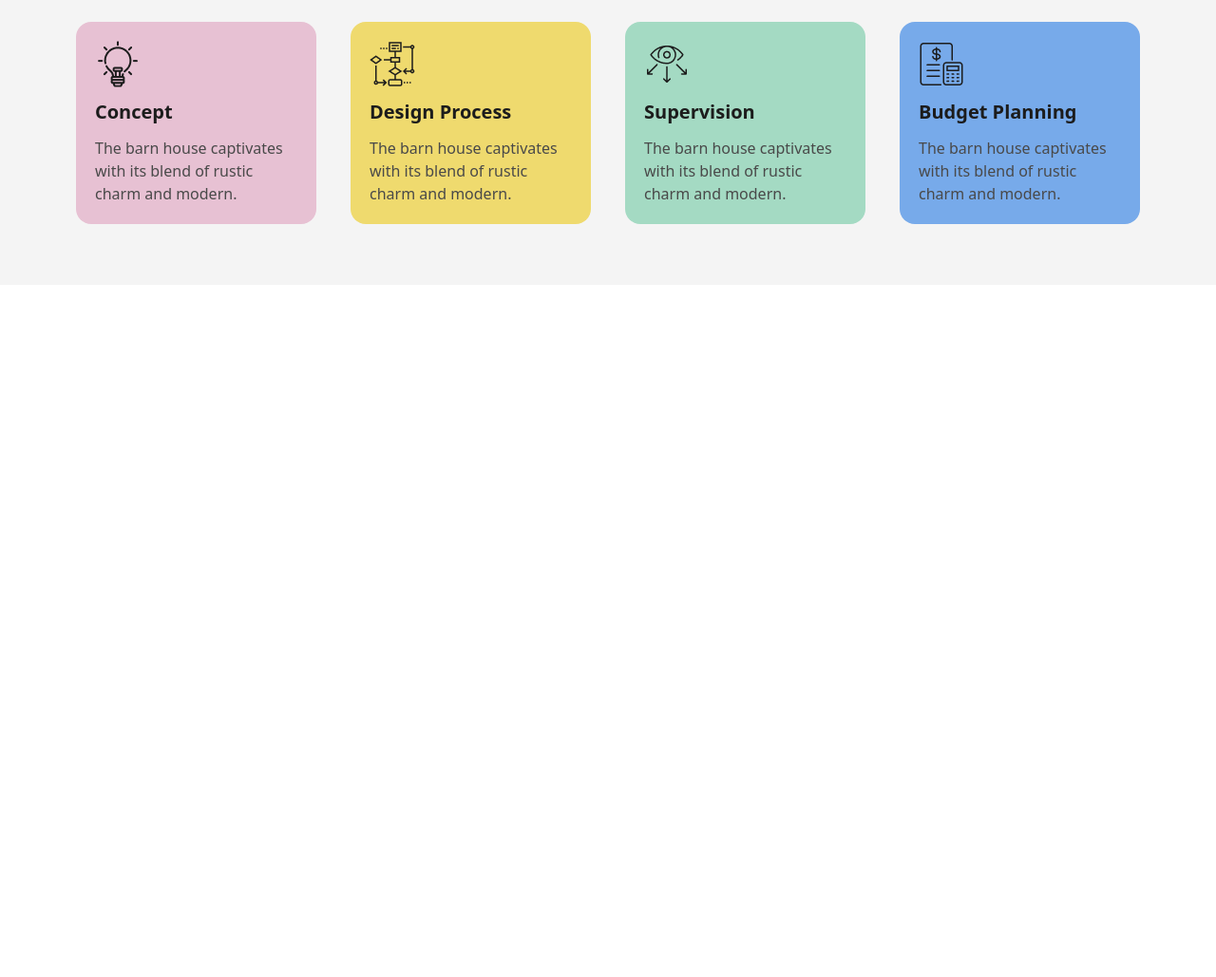
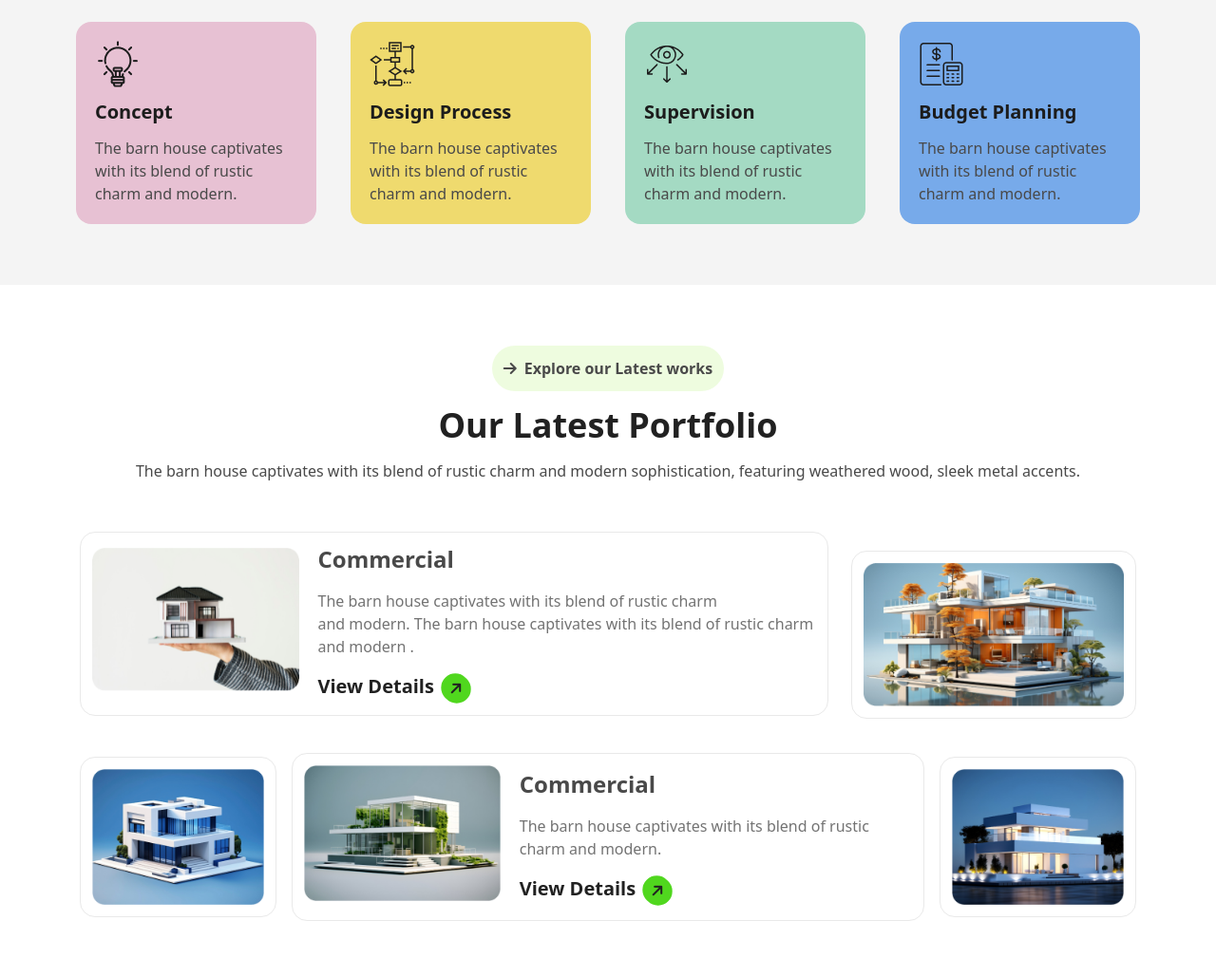
Before and after one commit to shazahanshakib/assignment3, a plain HTML site: page index.html in a window 1280 px wide. Shown: the part 1720-2749 px from the top of the page at 95% size. Before the commit the page ends 2020 px from the top, so only its background shows below. Drawn offline with nearby package versions, Linux system fonts and the light colour scheme.

Commit message:
add our latest portpolio

```diff
--- a/index.html
+++ b/index.html
@@ -128,6 +128,69 @@
             </div>
 
          </section>
+
+         <!-- Explore our latest work section -->
+          <section class=" bg-[#FFFFFF] py-16">
+            <div class="max-w-6xl m-auto">
+                <div class="flex flex-col items-center justify-center">
+                    <div class="flex items-center bg-[#ABEF5F33] py-3 px-3 rounded-3xl">
+                        <i class="fa-solid fa-arrow-right text-[#494949]"></i>
+                        <h4 class="text-[#494949] text-base font-bold ml-2">Explore our Latest works</h4>
+                    </div>
+                    <h1 class="text-[#212121] text-4xl font-bold my-4 mx-2">Our Latest Portfolio</h1>
+                    <p class="text-[#494949] text-base font-medium mb-7 text-center mx-2">The barn house captivates with its blend of rustic charm and modern sophistication, featuring weathered wood, sleek metal accents.</p>
+                 </div>
+
+                 <!-- card section -->
+                  <div class=" p-5">
+                    <!-- upper card -->
+                     <div class="flex justify-between max-sm:flex-col items-center">
+                        <div class="p-3 border border-[#e9e9e9] rounded-2xl flex max-sm:flex-col items-center">
+                            <div class="mr-5 max-sm:mr-0 mb-2">
+                                <img src="assets/img1.png" alt="">
+                            </div>
+                            <div>
+                                <h3 class="text-[#494949] text-2xl font-extrabold mb-4">Commercial</h3>
+                                <p class="text-[#737373] text-base font-medium mb-4">The barn house captivates with its blend of rustic charm <br>and modern. The barn house captivates with its blend of rustic charm and modern .</p>
+                                <div class="flex">
+                                    <h3 class="text-[#212121] text-xl font-extrabold mr-2">View Details</h3>
+                                    <i class="fa-solid fa-arrow-right bg-[#50d71e] rounded-full p-2 -rotate-45 text-[#212121]"></i>
+                                </div>
+                            </div>
+                        </div>
+
+                        <div class="p-3 border border-[#e9e9e9] rounded-2xl ml-6 max-sm:ml-0 mt-6">
+                            <img src="assets/img2.png" alt="">
+                        </div>
+                     </div>
+                     <!-- lower card -->
+                     <div class="flex my-6 max-sm:flex-col justify-center items-center">
+                        <div class="p-3 border border-[#e9e9e9] rounded-2xl">
+                            <img src="assets/img3.png" alt="">
+                        </div>
+
+                        <div class="p-3 border border-[#e9e9e9] rounded-2xl flex mx-4 max-sm:mx-0 max-sm:flex-col my-3 items-center">
+                            <div class="mr-5 max-sm:mr-0 mb-2">
+                                <img src="assets/img4.png" alt="">
+                            </div>
+                            <div>
+                                <h3 class="text-[#494949] text-2xl font-extrabold mb-4">Commercial</h3>
+                                <p class="text-[#737373] text-base font-medium mb-4">The barn house captivates with its blend of rustic charm and modern. </p>
+                                <div class="flex">
+                                    <h3 class="text-[#212121] text-xl font-extrabold mr-2">View Details</h3>
+                                    <i class="fa-solid fa-arrow-right bg-[#50d71e] rounded-full p-2 -rotate-45 text-[#212121]"></i>
+                                </div>
+                            </div>
+                        </div>
+
+                        <div class="p-3 border border-[#e9e9e9] rounded-2xl">
+                            <img src="assets/img5.png" alt="">
+                        </div>
+                     </div>
+                  </div>
+            </div>
+
+          </section>
     </main>
 
     <footer></footer>
```
